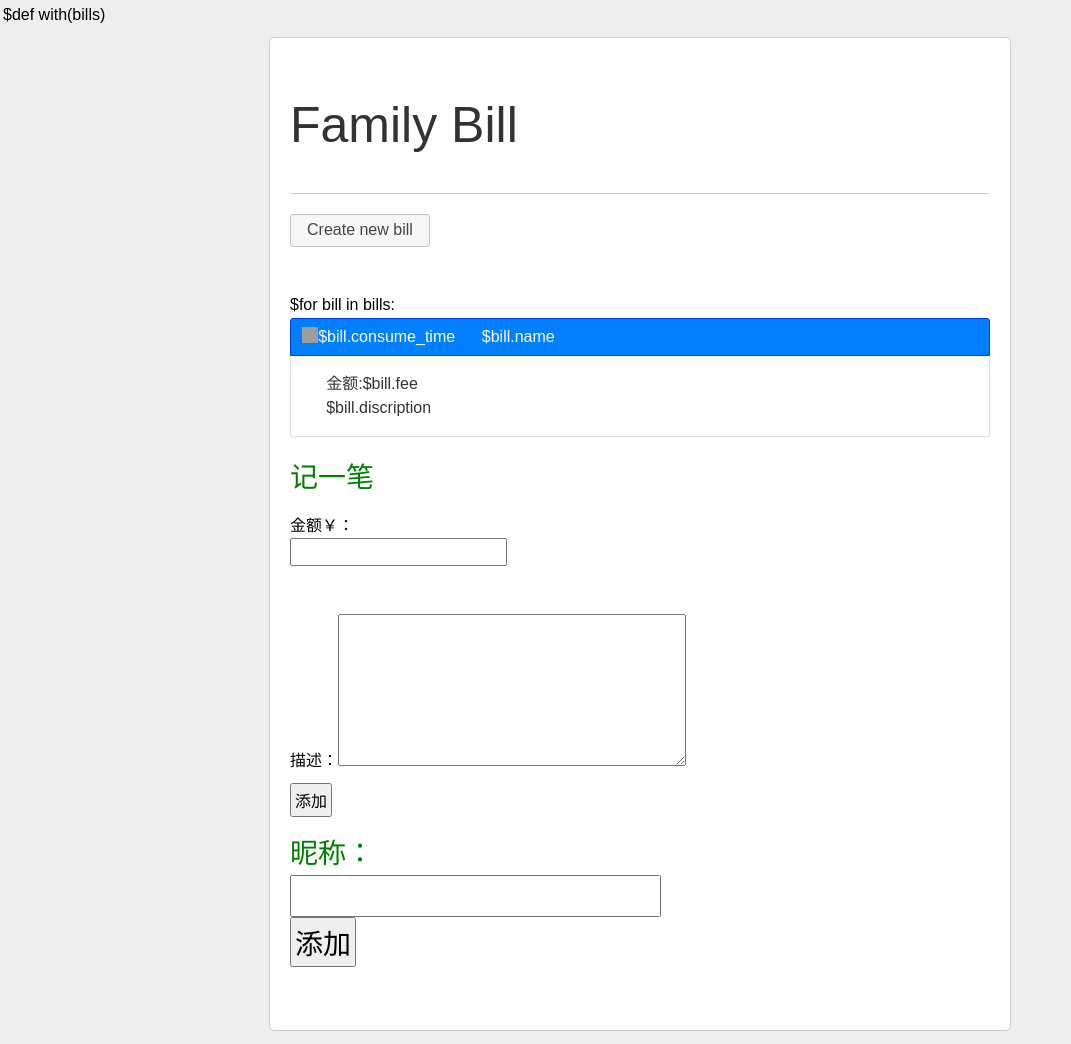
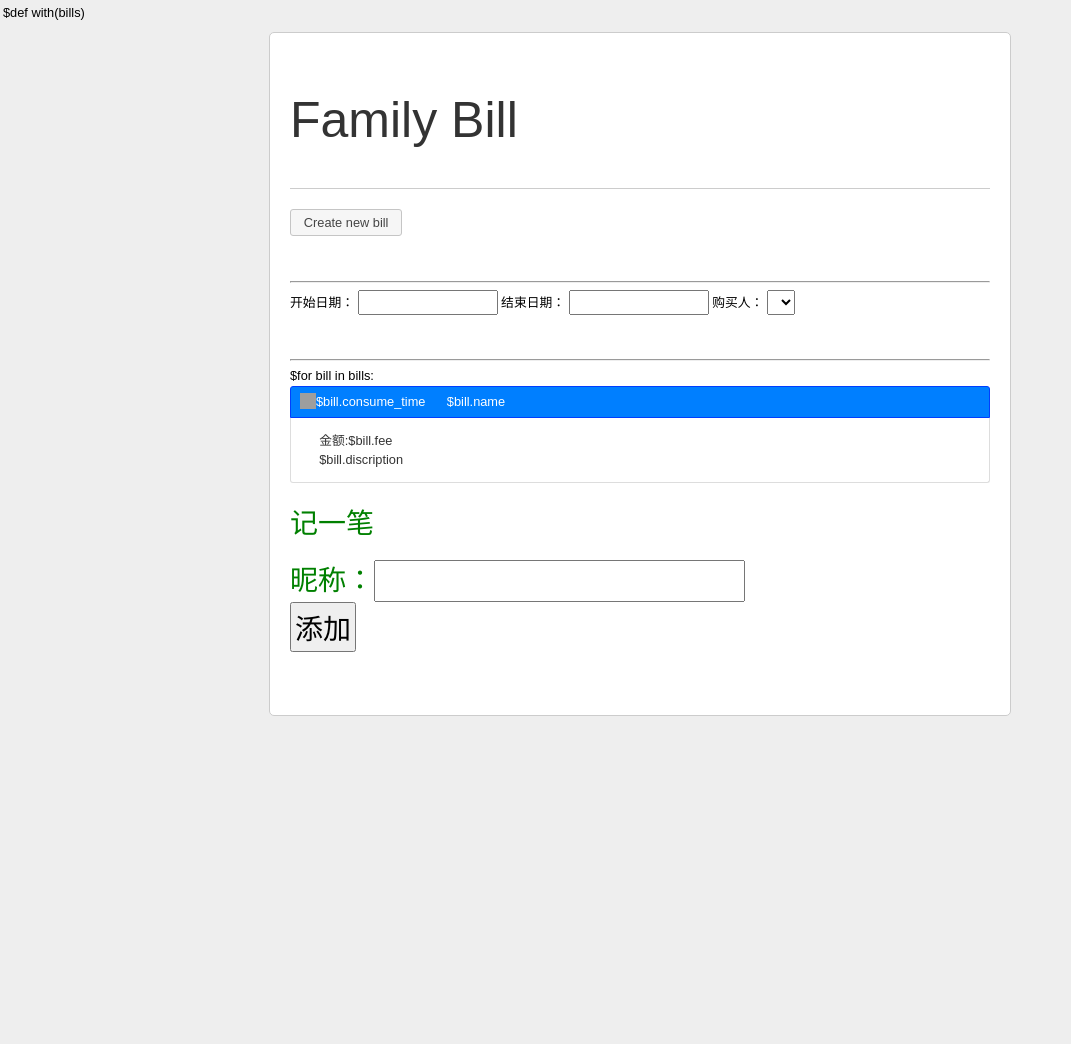
Before and after one commit to redfish88/FamilyBill, a Python web app: template templates/index.html in a window 1280 px wide. Shown: the whole page, without its empty margins (0-1071 px from the left). After the commit the page ends 716 px from the top, so only its background shows below. Run offline with Jinja, Linux system fonts and the light colour scheme; the template is opened without the code that fills it, so the values that code supplies are empty; some libraries are stand-ins or nearby versions; grey boxes are pictures that could not be loaded.

Commit message:
页面样式微调

```diff
--- a/static/js/index.js
+++ b/static/js/index.js
@@ -1,5 +1,13 @@
     $(function() {
-        $( "#create_time" ).datepicker({
+        $( "#consume_time" ).datepicker({
+            showButtonPanel: true,
+            dateFormat: 'yy-mm-dd'
+        });
+        $( "#begin_time" ).datepicker({
+            showButtonPanel: true,
+            dateFormat: 'yy-mm-dd'
+        });
+        $( "#end_time" ).datepicker({
             showButtonPanel: true,
             dateFormat: 'yy-mm-dd'
         });
@@ -15,6 +23,7 @@
     				obj = result[i]
     				option = '<option value='+obj.id+'>'+obj.name+'</option>'
     				$("#member").append(option)
+                    $("#member_search").append(option)
     			}
     		}
 
--- a/templates/index.html
+++ b/templates/index.html
@@ -13,9 +13,11 @@ $def with(bills)
     <script src="http://code.jquery.com/ui/1.9.1/jquery-ui.js"></script>
     <script src="/static/js/index.js"></script>
     <style>
-        body { font-size: 100%; }
+        body { font-size: 80%; }
+        /*
         label, input { display:block; }
         input.text { margin-bottom:12px; width:95%; padding: .4em; }
+        */
         fieldset { padding:0; border:0; margin-top:25px; }
         h1 { font-size: 1.2em; margin: .6em 0; }
         div#users-contain { width: 350px; margin: 20px 0; }
@@ -34,6 +36,17 @@ $def with(bills)
 
         <button id="create-user">Create new bill</button>
         <br/><br/><br/>
+        <hr/>
+        <div id="search_bar">
+            <span>
+            开始日期： <input type="text" id="begin_time" style="width:20%" name='begin_time'/>
+            结束日期： <input type="text" id="end_time" style="width:20%" name='end_time'/>
+            </span>
+            购买人：   <select name="member_id" id="member_search">
+                        </select>
+        </div>
+        <br /><br/>
+        <hr />
         <div id="dialog-form" title="Create new bill">
             <p class="validateTips"></p>
 
@@ -45,7 +58,7 @@ $def with(bills)
                     </span>
                     </p>
                     <p>
-                    日期： <input type="text" id="create_time" name='create_time'/>
+                    日期： <input type="text" id="consume_time" name='consume_time'/>
                     </p>
                     <p>
                     购买人：
@@ -81,14 +94,6 @@ $def with(bills)
 
             <div class="box post">
                 <h2>记一笔</h2>
-                <form action="/new" method="post" id="post_new">
-                    金额￥：<input type='number' name='fee' />
-                    <br /><br />
-
-                    <p>描述：<textarea rows=6 cols=35 name='discription'></textarea></p>
-
-                    <p><input type="submit" class="submit" value="添加" /></p>
-                </form>
                 <h2>
                     <form action="/newMember" method="post" id="add_member">
                         昵称：<input type="text" name="name" />
```
Also changed, not shown: main.py (+19 -3 lines).
